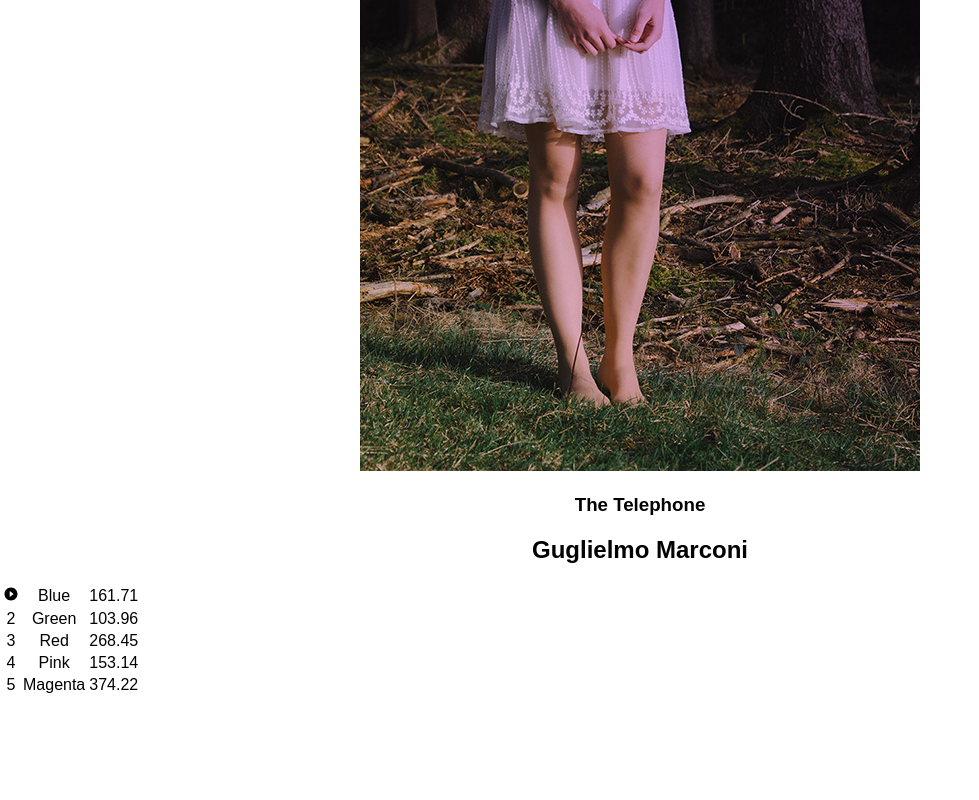
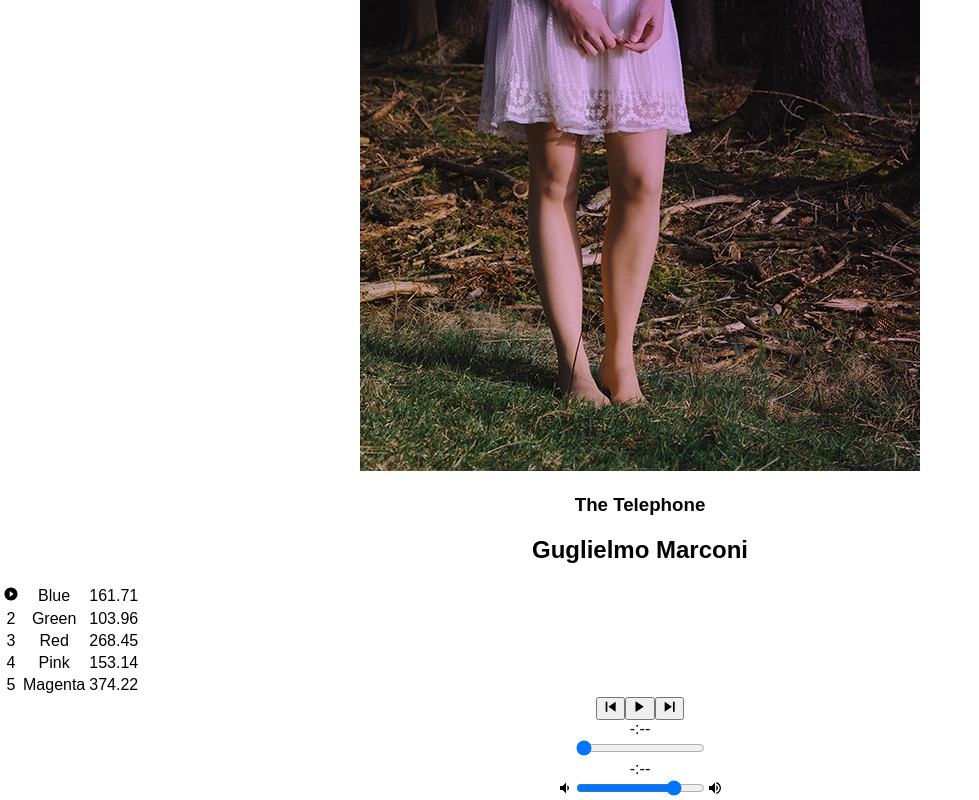
Before and after one commit to dereklundahl/Block-jams-react, a React (Create React App) app: page /album/the-telephone in a window 1280 px wide. Shown: the part 187-987 px from the top of the page, without its empty margins (0-979 px from the left). Before the commit the page ends 884 px from the top, so only its background shows below. Built offline with nearby package versions, Linux system fonts and the light colour scheme.

Commit message:
completed checkpoint 8, added control buttons and created function to make the previous button work

```diff
--- a/src/components/Album.js
+++ b/src/components/Album.js
@@ -1,6 +1,6 @@
 import React, { Component } from 'react';
-//import { Link } from 'react-router-dom';
 import albumData from './../data/albums';
+import PlayerBar from './PlayerBar';
 
 class Album extends Component {
   constructor(props) {
@@ -46,6 +46,14 @@
     if (!isSameSong) { this.setSong(song); }
     this.play();
   }
+}
+
+handlePrevClick() {
+  const currentIndex = this.state.album.songs.findIndex(song => this.state.currentSong === song);
+  const newIndex = Math.max(0, currentIndex -1);
+  const newSong = this.state.album.songs[newIndex];
+  this.setSong(newSong);
+  this.play();
 }
 
 handleDisplayButton(song, index) {
@@ -102,6 +110,12 @@
              }
            </tbody>
         </table>
+        <PlayerBar
+          isPlaying={this.state.isPlaying}
+          currentSong={this.state.currentSong}
+          handleSongClick={() => this.handleSongClick(this.state.currentSong)}
+          handlePrevClick={() => this.handlePrevClick()}
+        />
       </section>
     );
   }
--- /dev/null
+++ b/src/components/PlayerBar.js
@@ -0,0 +1,33 @@
+import React, { Component } from 'react';
+
+class PlayerBar extends Component {
+  render() {
+    return (
+      <section className="player-bar">
+        <section id="buttons">
+          <button id="previous" onClick={this.props.handlePrevClick}>
+            <ion-icon name="skip-backward"></ion-icon>
+          </button>
+          <button id="play-pause" onClick={this.props.handleSongClick} >
+            <ion-icon name={this.props.isPlaying ? 'pause' : 'play'}></ion-icon>
+          </button>
+          <button id="next">
+            <ion-icon name="skip-forward"></ion-icon>
+          </button>
+        </section>
+        <section id="time-control">
+          <div className="current-time">-:--</div>
+          <input type="range" className="seek-bar" value="0" />
+          <div className="total-time">-:--</div>
+        </section>
+        <section id="volume-control">
+          <ion-icon name="volume-low"></ion-icon>
+          <input type="range" className="seek-bar" value="80" />
+          <ion-icon name="volume-high"></ion-icon>
+        </section>
+      </section>
+    );
+  }
+}
+
+export default PlayerBar;
```
